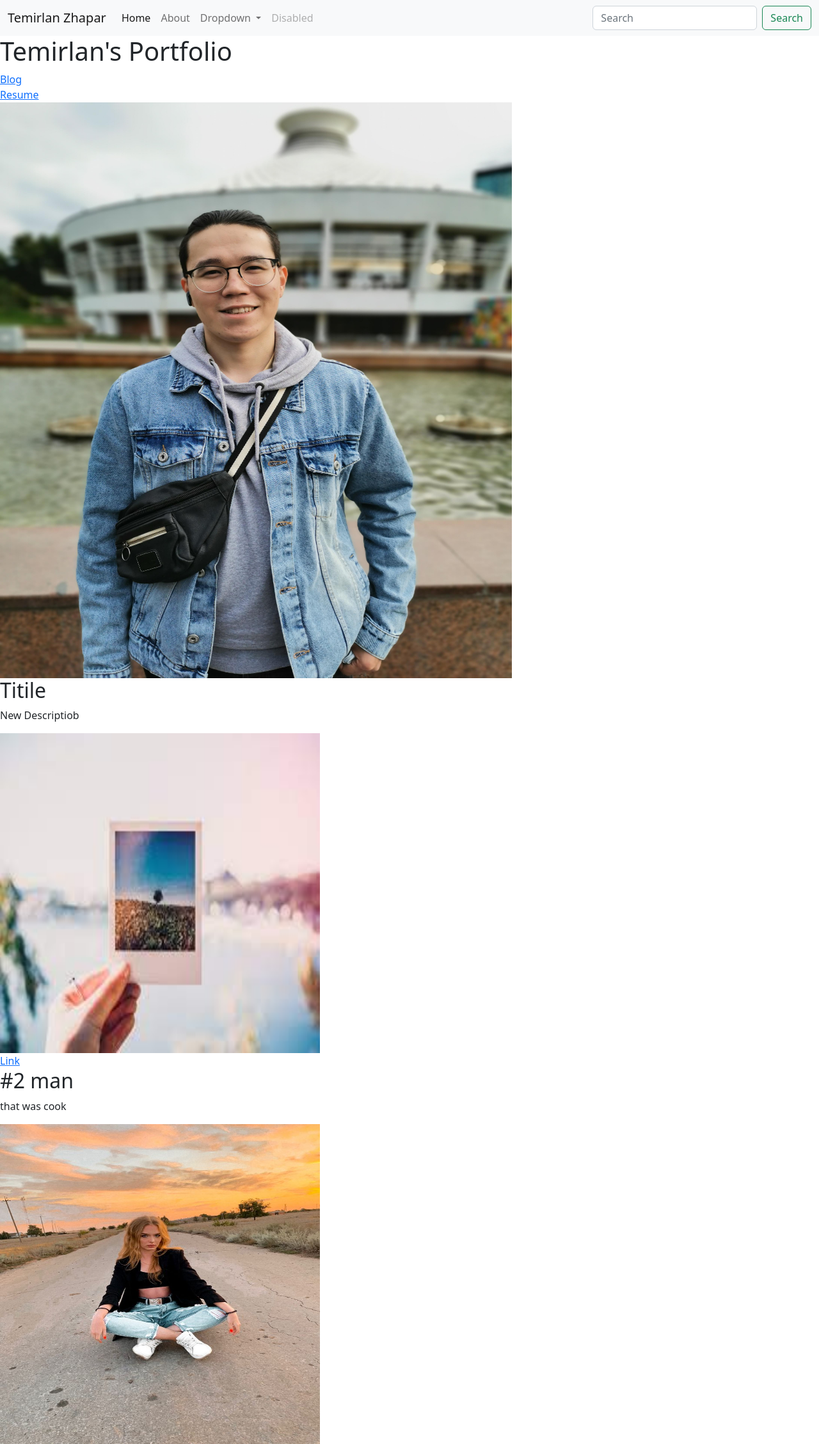
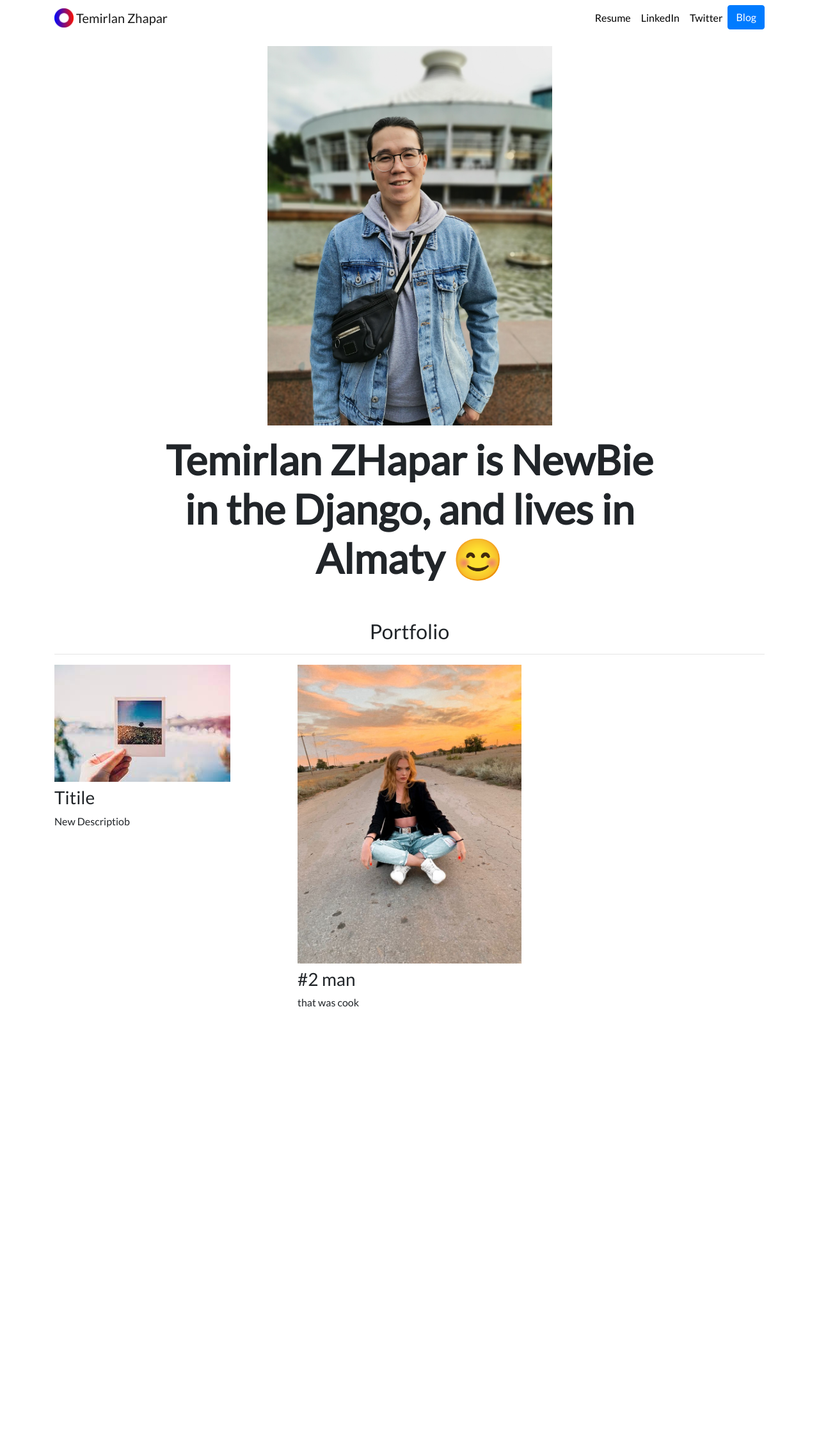
Before and after one commit to ArkTZ/PersonalBlog, a Django app: page / in a window 1280 px wide. Shown: the whole page at 64% size. After the commit the page ends 1574 px from the top, so only its background shows below. Run offline with Django 4.2, Linux system fonts and the light colour scheme; data comes from the database, SQL or seed files in the repository; both versions use the stored data as it was after the commit; some libraries are stand-ins or nearby versions.

Commit message:
Frontend done

```diff
--- /dev/null
+++ b/personal_blog/portfolio/static/portfolio/custom.css
@@ -0,0 +1,24 @@
+.navbar-nav .nav-link {
+    color: rgba(0,0,0,1) !important;
+}
+
+.navbar-nav .nav-link:hover {
+    color: rgba(0,0,0,.5) !important;
+}
+
+body {
+    font-family: 'Lato', sans-serif;
+}
+
+#blogtitle {
+    font-size: 6rem;
+}
+
+@media (min-width: 992px) {
+    #hometext {
+        font-size: 4rem;
+    }
+    #blogdetailtitle {
+        font-size: 5rem;
+    }
+}
--- a/personal_blog/portfolio/templates/portfolio/base.html
+++ b/personal_blog/portfolio/templates/portfolio/base.html
@@ -1,51 +1,62 @@
+{% load static %}
 <!doctype html>
 <html lang="en">
+
 <head>
+  <!-- Required meta tags -->
   <meta charset="utf-8">
-    <meta name="viewport" content="width=device-width, initial-scale=1">
-    <title>Bootstrap demo</title>
-    <link href="https://cdn.jsdelivr.net/npm/bootstrap@5.2.0-beta1/dist/css/bootstrap.min.css" rel="stylesheet" integrity="sha384-0evHe/X+R7YkIZDRvuzKMRqM+OrBnVFBL6DOitfPri4tjfHxaWutUpFmBp4vmVor" crossorigin="anonymous">
+  <meta name="viewport" content="width=device-width, initial-scale=1, shrink-to-fit=no">
+
+  <!-- Bootstrap CSS -->
+  <link rel="stylesheet" href="https://stackpath.bootstrapcdn.com/bootstrap/4.4.1/css/bootstrap.min.css" integrity="sha384-Vkoo8x4CGsO3+Hhxv8T/Q5PaXtkKtu6ug5TOeNV6gBiFeWPGFN9MuhOf23Q9Ifjh" crossorigin="anonymous">
+
+  <link rel="stylesheet" href="{% static "portfolio/custom.css" %}">
+
+  <link href="https://fonts.googleapis.com/css?family=Lato&display=swap" rel="stylesheet">
+
+  <link rel="icon" type="image/png" href="{% static "portfolio/Logo.png" %}">
+
+  <title>Temirlan Zhapar</title>
 </head>
+
 <body>
-    <nav class="navbar navbar-expand-lg bg-light">
-  <div class="container-fluid">
-    <a class="navbar-brand" href="#">Temirlan Zhapar</a>
-    <button class="navbar-toggler" type="button" data-bs-toggle="collapse" data-bs-target="#navbarSupportedContent" aria-controls="navbarSupportedContent" aria-expanded="false" aria-label="Toggle navigation">
+
+  <nav id="topNav" class="navbar navbar-expand-md navbar-light">
+    <div class="container">
+      <a class="navbar-brand" href="{% url 'home' %}">
+        <img src="{% static "portfolio/Logo.png" %}" width="30" height="30" class="d-inline-block align-top" alt="Nick's Logo">
+        <span>Temirlan Zhapar</span>
+      </a>
+      <button class="navbar-toggler" type="button" data-toggle="collapse" data-target="#navbarNav" aria-controls="navbarNav" aria-expanded="false" aria-label="Toggle navigation">
         <span class="navbar-toggler-icon"></span>
       </button>
-    <div class="collapse navbar-collapse" id="navbarSupportedContent">
-      <ul class="navbar-nav me-auto mb-2 mb-lg-0">
+      <div class="collapse navbar-collapse text-center" id="navbarNav">
+        <ul class="navbar-nav ml-auto">
           <li class="nav-item">
-          <a class="nav-link active" aria-current="page" href="#">Home</a>
+            <a class="nav-link" href="{% static "portfolio/Жапар Темирлан Жанибекулы (1).pdf" %}">Resume</a>
           </li>
           <li class="nav-item">
-          <a class="nav-link" href="#">About</a>
-        </li>
-        <li class="nav-item dropdown">
-          <a class="nav-link dropdown-toggle" href="#" id="navbarDropdown" role="button" data-bs-toggle="dropdown" aria-expanded="false">
-            Dropdown
-          </a>
-          <ul class="dropdown-menu" aria-labelledby="navbarDropdown">
-            <li><a class="dropdown-item" href="#">Action</a></li>
-            <li><a class="dropdown-item" href="#">Another action</a></li>
-            <li><hr class="dropdown-divider"></li>
-            <li><a class="dropdown-item" href="#">Something else here</a></li>
-          </ul>
+            <a class="nav-link" href="https://www.linkedin.com/in/%D1%82%D0%B5%D0%BC%D0%B8%D1%80%D0%BB%D0%B0%D0%BD-%D0%B6%D0%B0%D0%BF%D0%B0%D1%80-382706196/" target="_blank">LinkedIn</a>
           </li>
           <li class="nav-item">
-          <a class="nav-link disabled">Disabled</a>
+            <a class="nav-link" href="https://twitter.com/arktz2" target="_blank">Twitter</a>
+          </li>
+          <li>
+            <a role="button" href="{% url 'blog:all_blogs' %}" class="btn btn-primary">Blog</a>
           </li>
         </ul>
-      <form class="d-flex" role="search">
-        <input class="form-control me-2" type="search" placeholder="Search" aria-label="Search">
-        <button class="btn btn-outline-success" type="submit">Search</button>
-      </form>
       </div>
     </div>
   </nav>
+  <div class="container">
+    {% block content %}{% endblock %}
+  </div>
 
-{% block content %}{% endblock %}
+  <!-- Optional JavaScript -->
+  <!-- jQuery first, then Popper.js, then Bootstrap JS -->
+  <script src="https://code.jquery.com/jquery-3.4.1.slim.min.js" integrity="sha384-J6qa4849blE2+poT4WnyKhv5vZF5SrPo0iEjwBvKU7imGFAV0wwj1yYfoRSJoZ+n" crossorigin="anonymous"></script>
+  <script src="https://cdn.jsdelivr.net/npm/popper.js@1.16.0/dist/umd/popper.min.js" integrity="sha384-Q6E9RHvbIyZFJoft+2mJbHaEWldlvI9IOYy5n3zV9zzTtmI3UksdQRVvoxMfooAo" crossorigin="anonymous"></script>
+  <script src="https://stackpath.bootstrapcdn.com/bootstrap/4.4.1/js/bootstrap.min.js" integrity="sha384-wfSDF2E50Y2D1uUdj0O3uMBJnjuUD4Ih7YwaYd1iqfktj0Uod8GCExl3Og8ifwB6" crossorigin="anonymous"></script>
+</body>
 
-    <script src="https://cdn.jsdelivr.net/npm/bootstrap@5.2.0-beta1/dist/js/bootstrap.bundle.min.js" integrity="sha384-pprn3073KE6tl6bjs2QrFaJGz5/SUsLqktiwsUTF55Jfv3qYSDhgCecCxMW52nD2" crossorigin="anonymous"></script>
-  </body>
 </html>
--- a/personal_blog/portfolio/templates/portfolio/home.html
+++ b/personal_blog/portfolio/templates/portfolio/home.html
@@ -1,31 +1,40 @@
-{% extends 'portfolio/base.html' %}
+{% extends "portfolio/base.html" %}
+
+{% load static %}
 
 {% block content %}
 
-<h1>Temirlan's Portfolio</h1>
+<div class="row justify-content-center my-3">
+  <div class="col-5">
+    <img src="{% static 'portfolio/photo.jpg' %}" class="img-fluid">
+  </div>
+</div>
 
-<a a href="{% url 'blog:all_blogs' %}">Blog</a>
+<div class="row justify-content-center mb-3">
+  <div class="col-md-9 text-center">
+    <h1 id="hometext" class="font-weight-bold">Temirlan ZHapar is NewBie in the Django, and lives in Almaty 😊</h1>
+  </div>
+</div>
 
-{% load static %}
-<br>
+<h2 class="mt-5"><center>Portfolio</center></h2>
+<hr>
+<div class="row">
+  {% for project in projects %}
+  <div class="col-lg-4 col-md-6">
 
-<a href="{% static 'portfolio/Жапар Темирлан Жанибекулы (1).pdf' %}">Resume</a>
+    {% if project.url %}
+    <a href="{{ project.url }}">
+      <img src="{{ project.image.url }}" class="img-fluid mb-2">
+    </a>
+    {% else %}
 
-<br>
+    <img src="{{ project.image.url }}" class="img-fluid mb-2">
+    {% endif %}
+    <h3>{{ project.title }}</h3>
+    <p>{{ project.description }}</p>
 
-<img src="{% static 'portfolio/photo.jpg' %}" width="800" height="900">
-
-{% for project in projects %}
-
-<h2>{{project.title}}</h2>
-<p>{{project.description}}</p>
-<img src="{{ project.image.url }}" height=500 , width=500>
-{% if project.url %}
-<br><a href="{{ project.url }}">Link</a>
-{% endif %}
-
-{% endfor %}
-
-<br>
+  </div>
+  {% endfor %}
+</div>
 
 {% endblock %}
```
Also changed, not shown: personal_blog/blog/templates/blog/all_blogs.html (+16 -9 lines), personal_blog/blog/templates/blog/detail.html (+6 -5 lines), personal_blog/db.sqlite3. Lines whose indentation alone changed are shown as unchanged.
